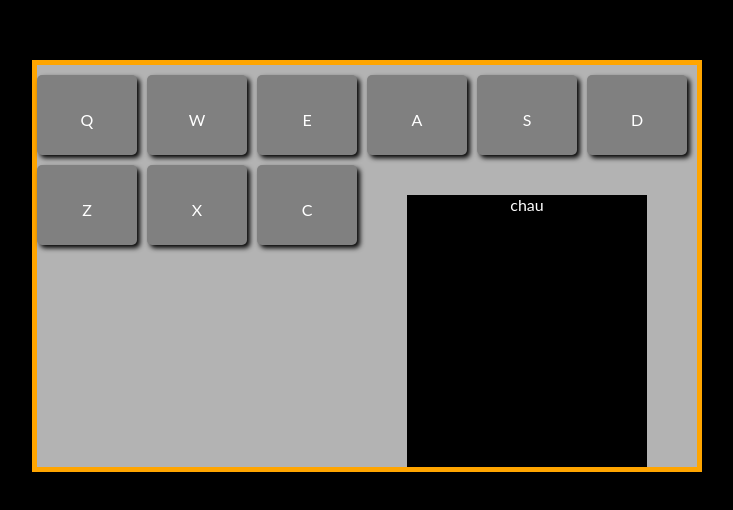
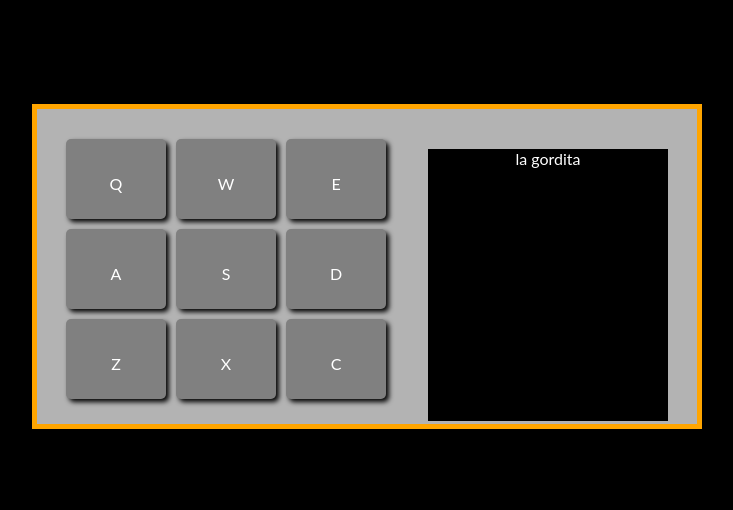
Before and after one commit to lucianoalessi/drum-machine, a React (Create React App) app: page / in a window 1280 px wide. Shown: the part 134-644 px from the top of the page, without its empty margins (273-1006 px from the left). Built offline with nearby package versions, Linux system fonts and the light colour scheme.

Commit message:
style: Change button design

```diff
--- a/src/App.css
+++ b/src/App.css
@@ -45,6 +45,13 @@ html,body {
   justify-content: center;
 }
 
+.drum-pads  {
+  width: 332px;
+  height: 272px;
+  display: inline-block;
+  margin: 20px;
+}
+
 .drum-pad  {
   background-color: grey;
   margin-top: 10px;
@@ -60,6 +67,9 @@ html,body {
   cursor: pointer;
 }
 
+.drum-pad:hover {
+  background-color: yellow;
+}
 
 .contenedor-config  {
   background-color: black;
--- a/src/App.js
+++ b/src/App.js
@@ -123,7 +123,7 @@ return (
 
 
         <div className='contenedor-config' id="display">
-          chau
+          la gordita
           </div>
 
 
```
